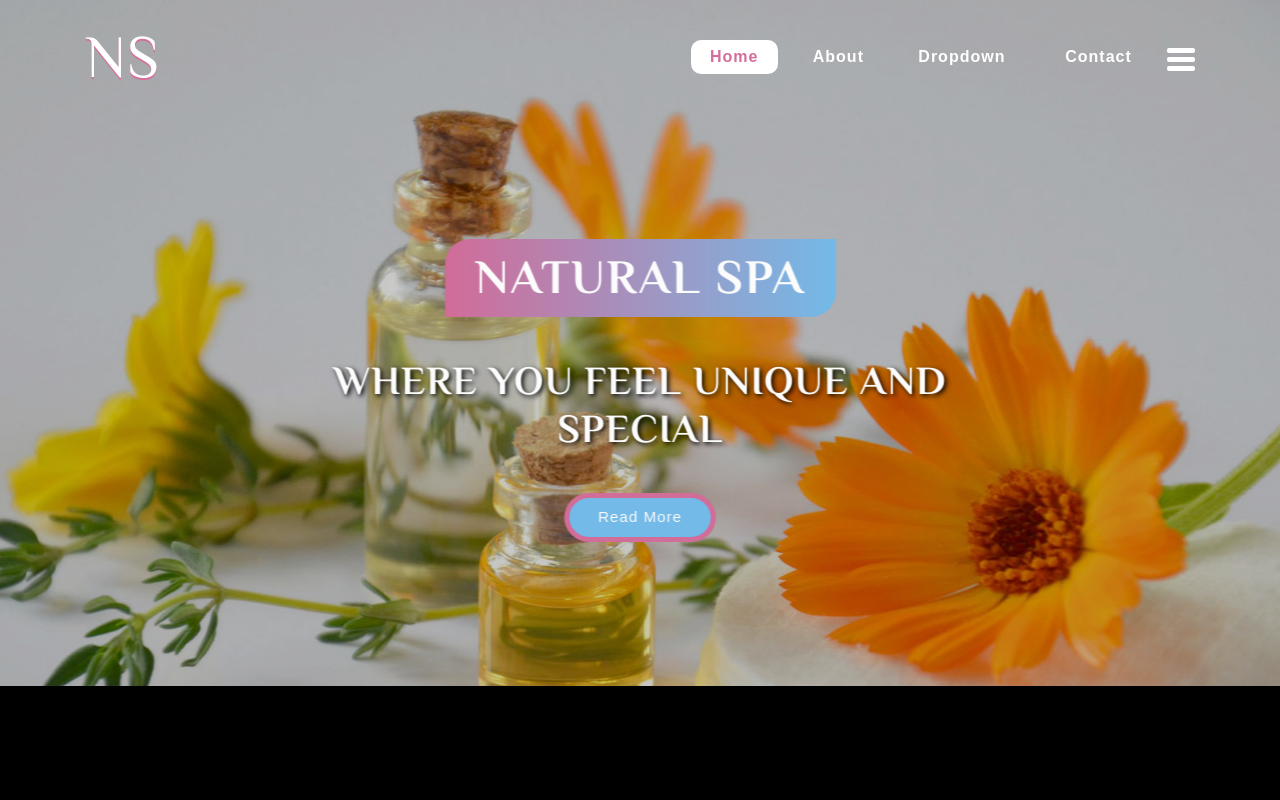
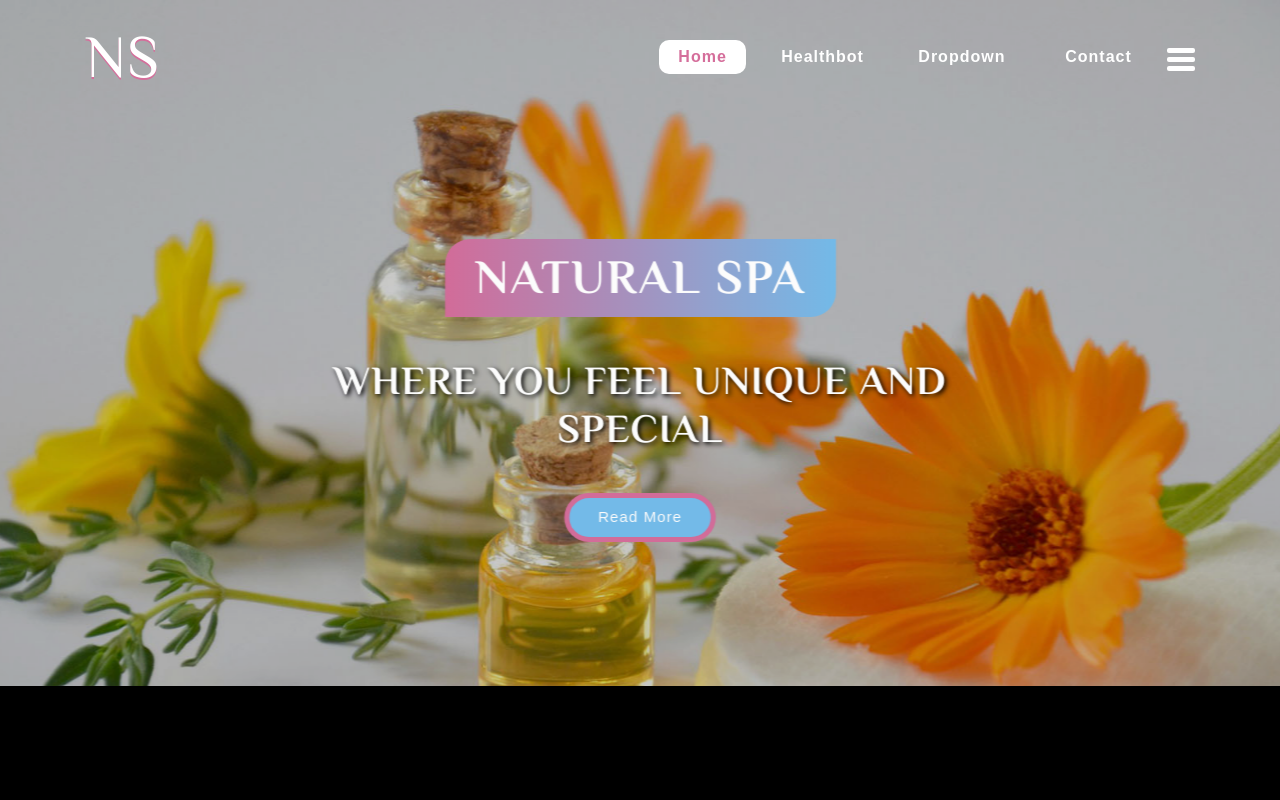
Before and after one commit to Ravitejabikkili/project2, a plain HTML site: page index.html in a window 1280 px wide. Shown: the top 800 px of the page. Drawn offline with Linux system fonts and the light colour scheme; a web font is replaced by a local one.

Commit message:
Update index.html

```diff
--- a/index.html
+++ b/index.html
@@ -108,7 +108,7 @@ SmartPhone Compatible web template, free WebDesigns for Nokia, Samsung, LG, Sony
 
                         <li class="nav-item  mr-lg-3 mt-lg-0 mt-3">
 
-                            <a class="nav-link" href="healthbot.html">about</a>
+                            <a class="nav-link" href="healthbot.html">healthbot</a>
 
                         </li>
 
```
